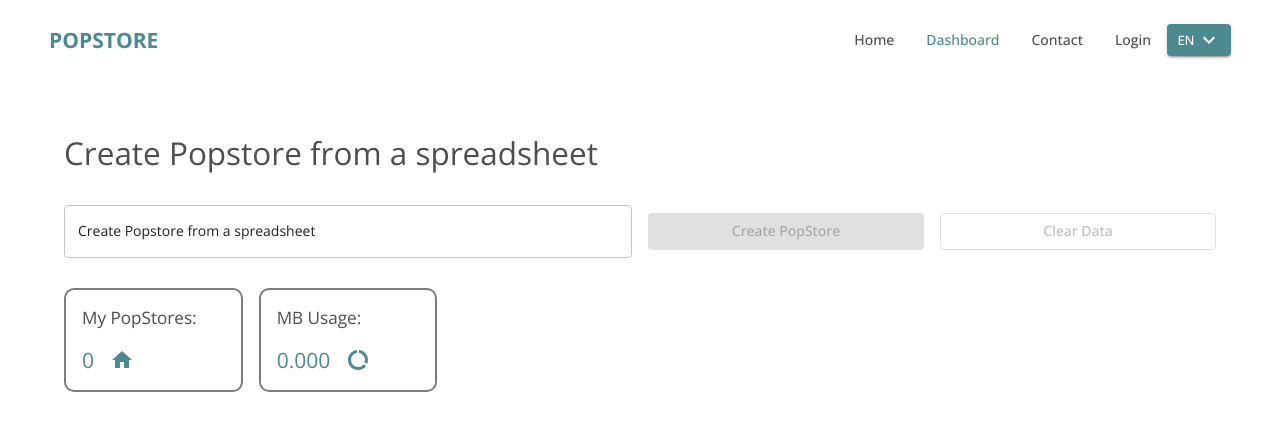
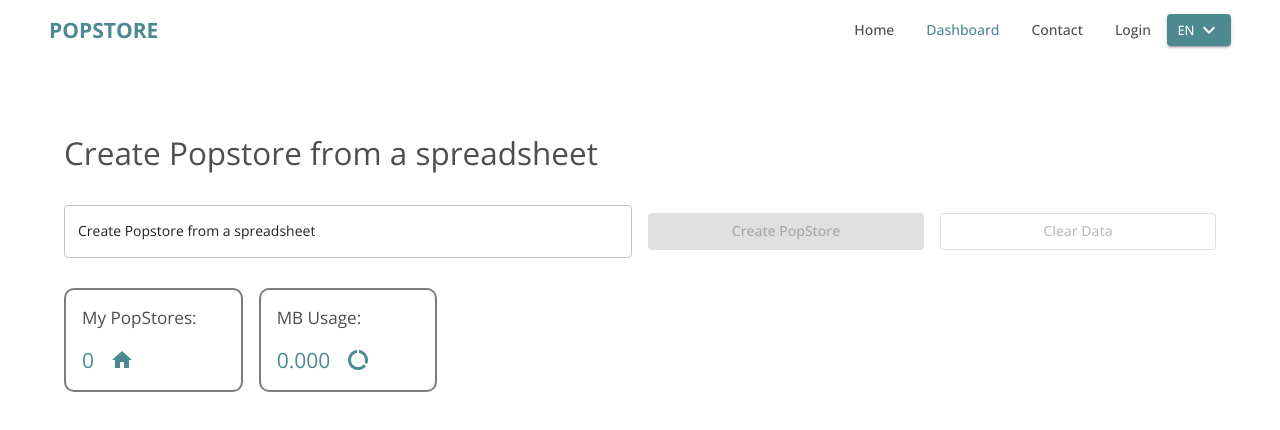
Before and after one commit to ntalegeofrey/Popstore, a React (Create React App) app: page / in a window 1280 px wide. Shown: the top 430 px of the page. Built offline with nearby package versions, Linux system fonts and the light colour scheme; no server answers; what reduxjs-toolkit-persist would draw is missing.

Commit message:
testing appbar padding

```diff
--- a/src/components/Styles/styledAppBar.js
+++ b/src/components/Styles/styledAppBar.js
@@ -15,7 +15,7 @@
   justifyContent: "space-between",
   flexDirection: "row",
   alignItems: "center",
-  padding: "20px 32px",
+  padding: "10px 32px",
   boxSizing: "inherit",
   backgroundColor: theme.palette.white.main,
 
```
